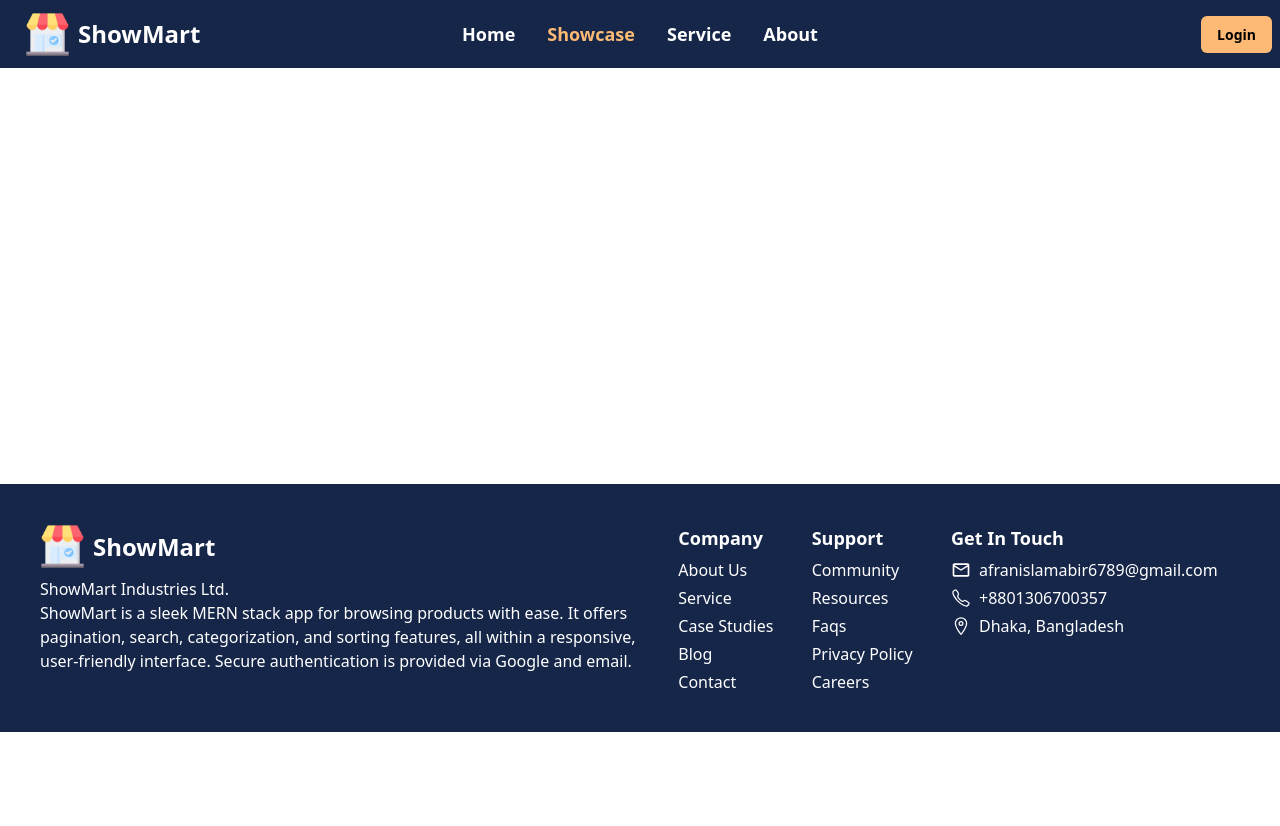
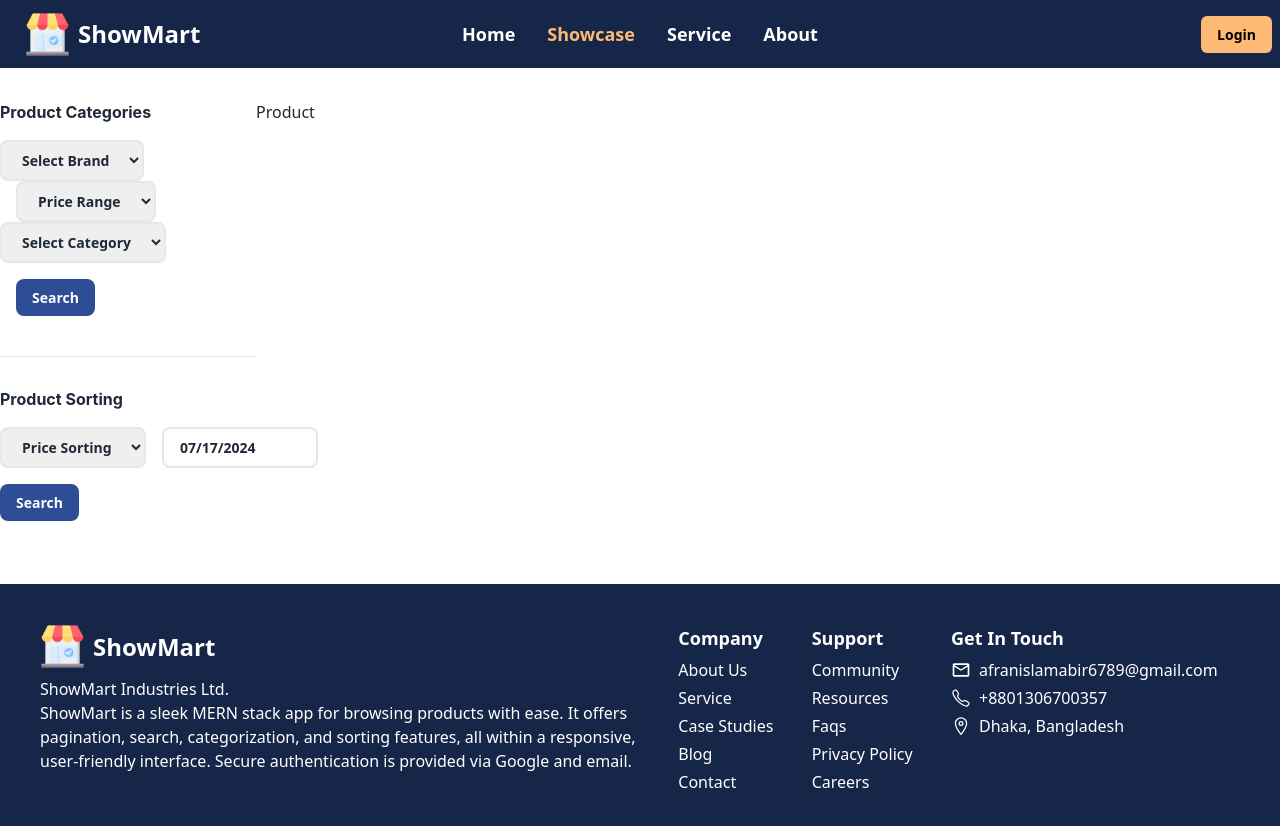
Before and after one commit to Tofazzal26/showmart-client-site, a React (Vite) app: page /showCase in a window 1280 px wide. Shown: the top 826 px of the page. Before the commit the page ends 800 px from the top, so only its background shows below. Built offline with nearby package versions, Linux system fonts and the light colour scheme; no server answers.

Commit message:
Product Sorting and product Categories style finish

```diff
--- a/package.json
+++ b/package.json
@@ -14,6 +14,7 @@
     "axios": "^1.7.2",
     "firebase": "^10.12.5",
     "react": "^18.3.1",
+    "react-datepicker": "^7.3.0",
     "react-dom": "^18.3.1",
     "react-hot-toast": "^2.4.1",
     "react-icons": "^5.3.0",
--- a/src/Components/ShowCase/ShowCase.jsx
+++ b/src/Components/ShowCase/ShowCase.jsx
@@ -1,9 +1,145 @@
-import React from "react";
+import { useState } from "react";
+import DatePicker from "react-datepicker";
+import "react-datepicker/dist/react-datepicker.css";
+const ShowCase = () => {
+  const [startDate, setStartDate] = useState(new Date());
 
-const ShowCase = () => {
+  const handleCategories = (e) => {
+    e.preventDefault();
+    const brand = e.target.brand_name.value;
+    const price = e.target.price_range.value;
+    const category = e.target.category_name.value;
+    console.log({ brand, price, category });
+  };
+
+  const handleSorting = (e) => {
+    e.preventDefault();
+    const price = e.target.low_price.value;
+    const date = startDate;
+    console.log({ price, date });
+  };
+
   return (
-    <div>
-      <h1>Show Case Product</h1>
+    <div className="mt-[100px]">
+      <div className="container mx-auto">
+        <div className="grid grid-cols-1 lg:grid-cols-5">
+          <div className="col-span-1">
+            <div>
+              <h1 className="text-[16px] font-bold font-interFont">
+                Product Categories
+              </h1>
+              {/* product categories here */}
+              <div>
+                <form onSubmit={handleCategories}>
+                  <div className="mt-4">
+                    <select
+                      id="brand-name"
+                      name="brand_name"
+                      className="border-2 px-4 py-2 font-semibold text-[14px] rounded-lg"
+                    >
+                      <option value="">Select Brand</option>
+                      <option value="Samsung">Samsung</option>
+                      <option value="Apple">Apple</option>
+                      <option value="Sony">Sony</option>
+                      <option value="LG">LG</option>
+                      <option value="OnePlus">OnePlus</option>
+                      <option value="Google">Google</option>
+                      <option value="Xiaomi">Xiaomi</option>
+                      <option value="Huawei">Huawei</option>
+                      <option value="Nokia">Nokia</option>
+                      <option value="Motorola">Motorola</option>
+                      <option value="Panasonic">Panasonic</option>
+                      <option value="Toshiba">Toshiba</option>
+                      <option value="Philips">Philips</option>
+                      <option value="Sharp">Sharp</option>
+                      <option value="Vizio">Vizio</option>
+                      <option value="Hisense">Hisense</option>
+                      <option value="Roku">Roku</option>
+                      <option value="Dell">Dell</option>
+                      <option value="HP">HP</option>
+                      <option value="Lenovo">Lenovo</option>
+                      <option value="Asus">Asus</option>
+                      <option value="Microsoft">Microsoft</option>
+                      <option value="Canon">Canon</option>
+                      <option value="Nikon">Nikon</option>
+                      <option value="Fujifilm">Fujifilm</option>
+                      <option value="Olympus">Olympus</option>
+                      <option value="Leica">Leica</option>
+                      <option value="Pentax">Pentax</option>
+                      <option value="GoPro">GoPro</option>
+                      <option value="Kodak">Kodak</option>
+                    </select>
+
+                    <select
+                      id="price-range"
+                      className="border-2 px-4 ml-4 py-2 font-semibold text-[14px] rounded-lg"
+                      name="price_range"
+                    >
+                      <option value="">Price Range</option>
+                      <option value="1400">800$ - 1400$</option>
+                      <option value="800">400$ - 800$</option>
+                      <option value="400">100$ - 400$</option>
+                    </select>
+                    <select
+                      id="category-name"
+                      className="border-2 px-4 py-2 font-semibold text-[14px] rounded-lg"
+                      name="category_name"
+                    >
+                      <option value="">Select Category</option>
+                      <option value="Smartphone">Smartphone</option>
+                      <option value="Television">Television</option>
+                      <option value="Laptop">Laptop</option>
+                      <option value="Camera">Camera</option>
+                    </select>
+                    <button
+                      type="submit"
+                      className="bg-[#2d4d95] text-white mt-4 ml-4 font-semibold text-[14px] py-2 px-4 rounded-lg"
+                    >
+                      Search
+                    </button>
+                  </div>
+                </form>
+              </div>
+            </div>
+            <hr className="mt-[40px]" />
+            <div>
+              <h1 className="text-[16px] mt-[30px] font-bold font-interFont">
+                Product Sorting
+              </h1>
+              <form onSubmit={handleSorting}>
+                <div className="flex gap-4 items-center">
+                  <select
+                    id="log-price"
+                    className="border-2 px-4 py-2 mt-4 font-semibold text-[14px] rounded-lg"
+                    name="low_price"
+                  >
+                    <option value="">Price Sorting</option>
+                    <option value="low">Low Price</option>
+                    <option value="high">High Price</option>
+                  </select>
+                  <span className="border-2 rounded-lg font-semibold text-[14px]  mt-4 py-2 px-4">
+                    <DatePicker
+                      className="w-[120px]"
+                      selected={startDate}
+                      onChange={(date) => setStartDate(date)}
+                    />
+                  </span>
+                </div>
+
+                <button
+                  type="submit"
+                  className="bg-[#2d4d95] text-white mt-4 font-semibold text-[14px] py-2 px-4 rounded-lg"
+                >
+                  Search
+                </button>
+              </form>
+            </div>
+          </div>
+          <div className="col-span-4">
+            <h1>Product</h1>
+          </div>
+        </div>
+      </div>
     </div>
   );
 };
--- a/src/Provider/AuthProvider.jsx
+++ b/src/Provider/AuthProvider.jsx
@@ -46,8 +46,6 @@ const AuthProvider = ({ children }) => {
     };
   }, [profileLoad]);
 
-  console.log(user);
-
   const createUser = (email, password) => {
     setNotLoading(true);
     return createUserWithEmailAndPassword(auth, email, password);
```
Also changed, not shown: 1 other file (tests, documents, lock files or other folders).
